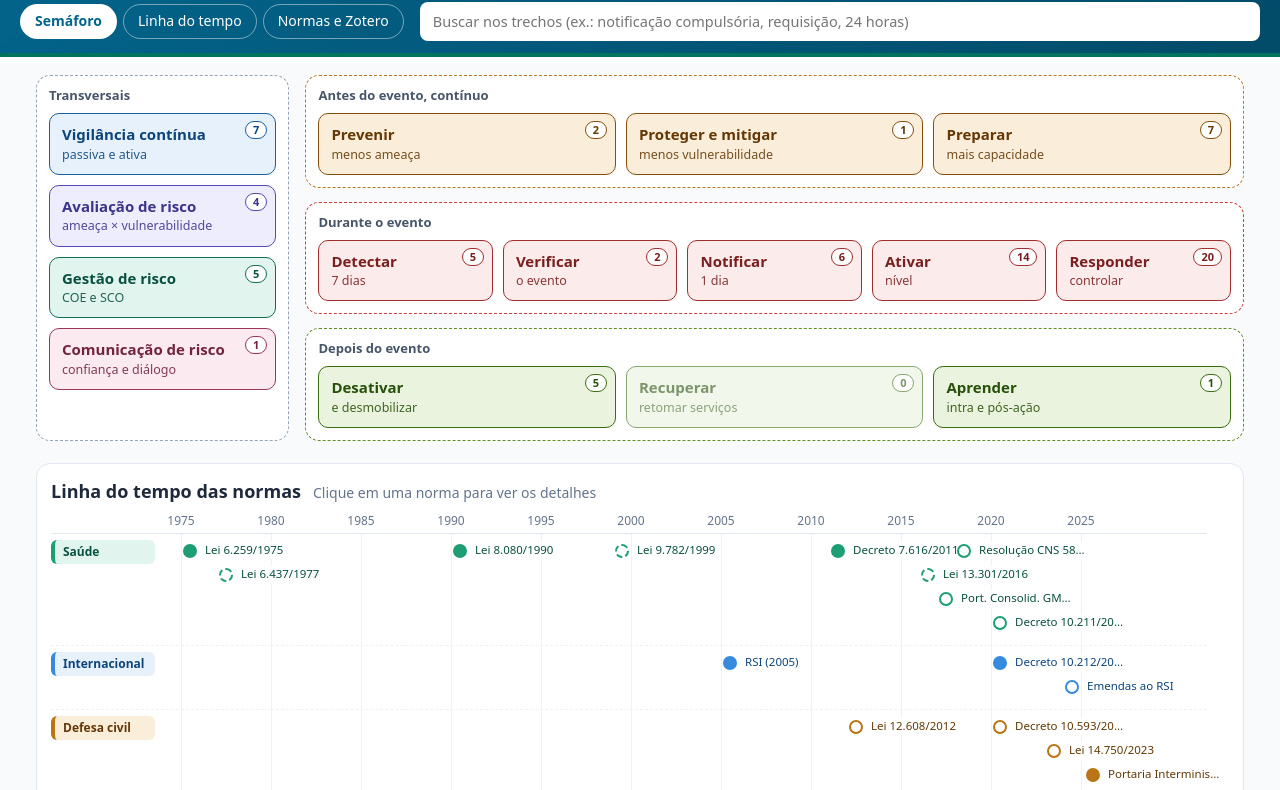
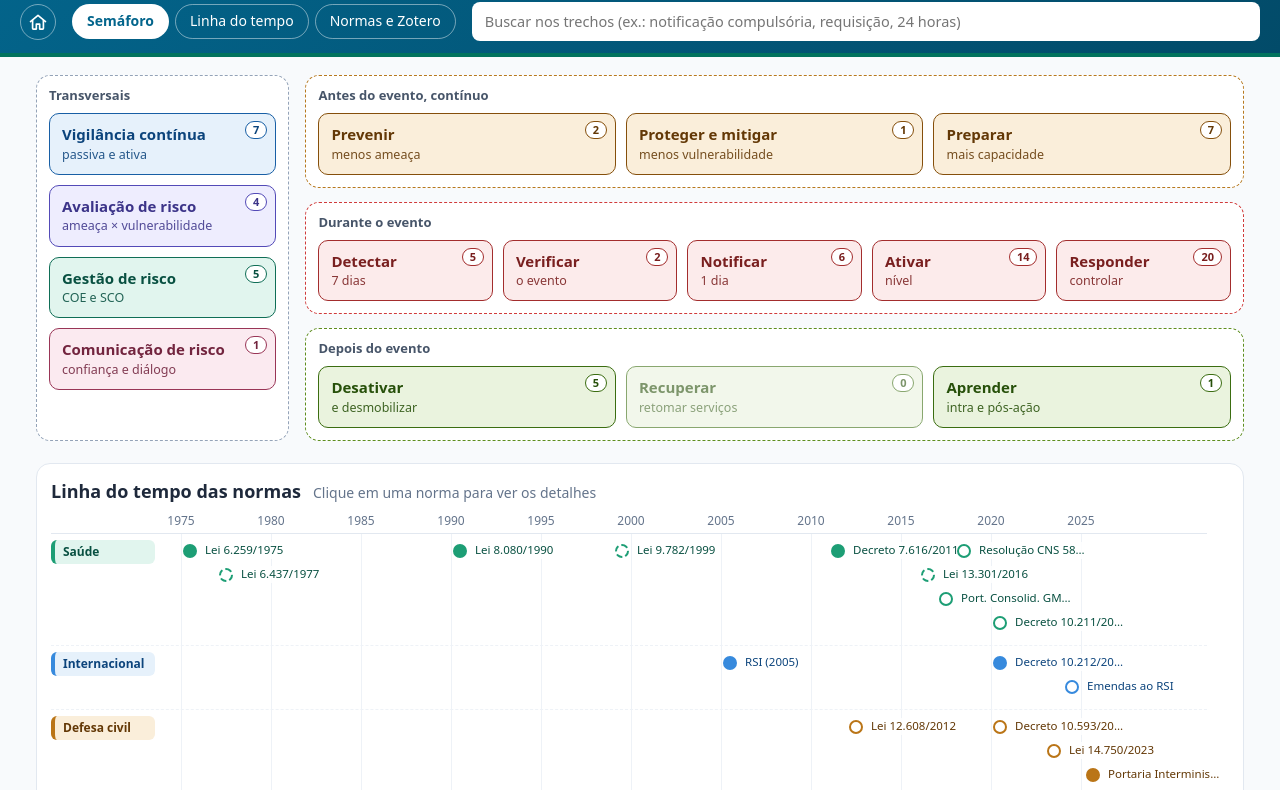
Before and after one commit to wandersonepidemiologista/normas-esp, a plain HTML site: page semaforo.html in a window 1280 px wide. Shown: the part 90-880 px from the top of the page. Drawn offline with Linux system fonts and the light colour scheme.

Commit message:
Adiciona ícone de início ao lado das abas do semáforo
Co-Authored-By: Claude Sonnet 5.5 <noreply@anthropic.com>
Claude-Session: https://claude.ai/code/session_01FFggB7WLr44J22ozvcNSZA

```diff
--- a/js/semaforo.js
+++ b/js/semaforo.js
@@ -186,6 +186,7 @@
   document.addEventListener('click', function (ev) {
     var el = ev.target.closest('button,a'); if (!el) return;
     var d = el.dataset;
+    if (d.inicio) { state.comp = null; state.q = ''; state.cat = 'all'; state.tl = null; $('#q').value = ''; fechar(); vista('semaforo'); tudo(); window.scrollTo({ top: 0, behavior: 'smooth' }); return; }
     if (d.v) return vista(d.v);
     if (d.comp) { state.comp = (state.comp === d.comp && el.classList.contains('comp')) ? null : d.comp; if (state.v !== 'semaforo') vista('semaforo'); fechar(); tudo(); if (state.comp) $('#painel').scrollIntoView({ behavior: 'smooth', block: 'start' }); return; }
     if (d.limpar) { state.comp = null; state.q = ''; $('#q').value = ''; return tudo(); }
--- a/semaforo.html
+++ b/semaforo.html
@@ -123,6 +123,8 @@ table.meta td{padding:6px 0;border-bottom:1px solid #EEF2F7;overflow-wrap:anywhe
 .rod-txt .rod-nome{font-family:Montserrat,system-ui,sans-serif;font-weight:700;font-size:15px;color:var(--epic-secondary)}
 .rod-txt a{color:var(--epic-secondary)}
 .rod-aviso{max-width:1240px;margin:12px auto 0;font-size:12px;color:var(--muted)}
+.inicio{flex:none;display:inline-flex;align-items:center;justify-content:center;width:36px;height:36px;border-radius:50%;border:1px solid rgba(255,255,255,.45);background:transparent;color:#fff;cursor:pointer;padding:0}
+.inicio:hover{background:rgba(255,255,255,.18)}
 @media(max-width:820px){.mapa{grid-template-columns:1fr}.col-trans .itens{grid-template-columns:repeat(auto-fit,minmax(138px,1fr))}.dec{padding-left:0}}
 @media print{#topo,.rodape,.abas,.busca,.acoes{display:none}.ficha{position:static;box-shadow:none;width:auto}}
 </style>
@@ -137,6 +139,7 @@ table.meta td{padding:6px 0;border-bottom:1px solid #EEF2F7;overflow-wrap:anywhe
     </div>
   </div>
   <div class="barra">
+    <button class="inicio" data-inicio="1" title="Voltar ao início" aria-label="Voltar ao início"><svg viewBox="0 0 24 24" width="20" height="20" fill="none" stroke="currentColor" stroke-width="2" stroke-linecap="round" stroke-linejoin="round" aria-hidden="true"><path d="M3 11.5 12 4l9 7.5"/><path d="M5.5 10v9.5a1 1 0 0 0 1 1H10v-6h4v6h3.5a1 1 0 0 0 1-1V10"/></svg></button>
     <nav class="abas" role="tablist" aria-label="Vistas">
       <button role="tab" data-v="semaforo" aria-selected="true">Semáforo</button>
       <button role="tab" data-v="tempo" aria-selected="false">Linha do tempo</button>
```
